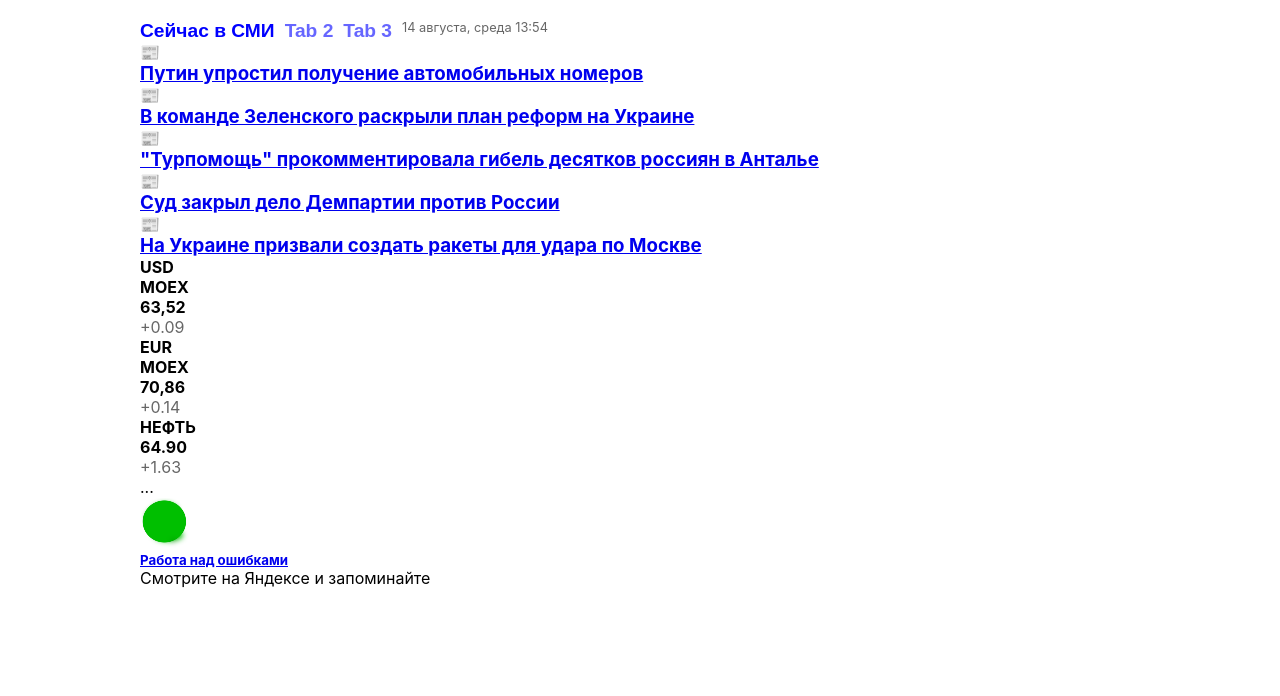
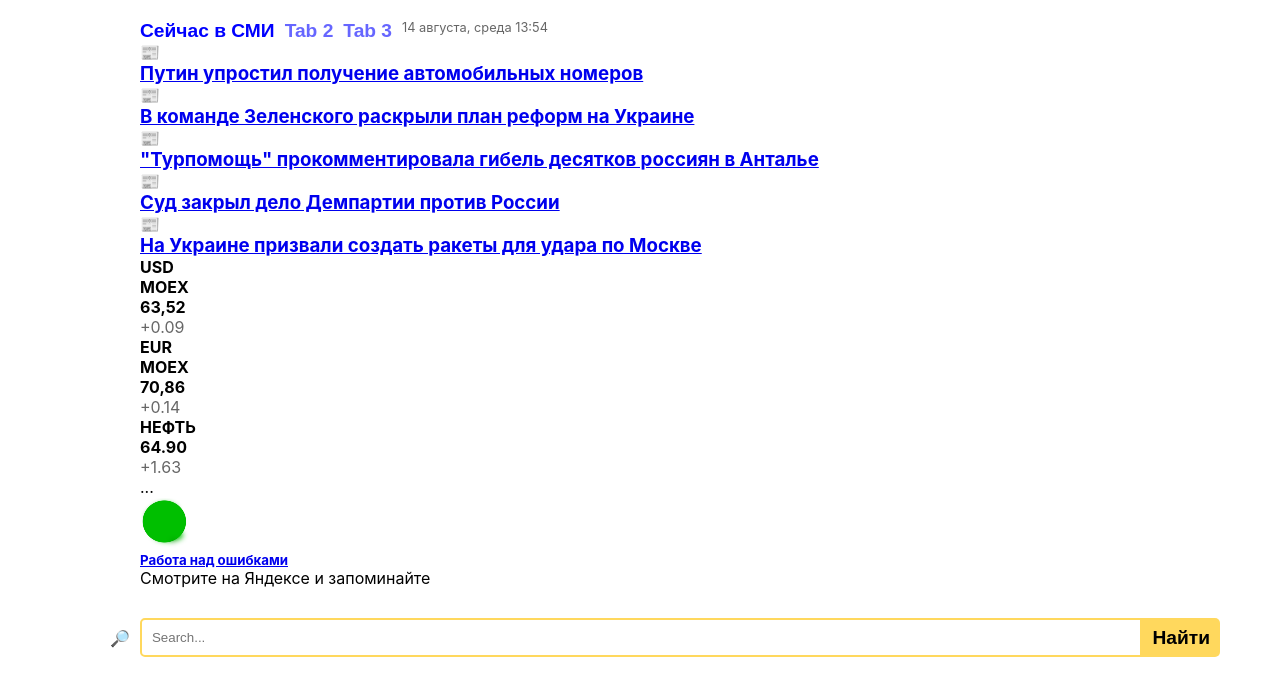
Before and after one commit to O-R-C/ra-composition-decomposition, a React (Vite) app: page / in a window 1280 px wide. Shown: the top 696 px of the page. Built offline with nearby package versions, Linux system fonts and the light colour scheme.

Commit message:
add Search

```diff
--- a/src/App.jsx
+++ b/src/App.jsx
@@ -1,4 +1,5 @@
 import WidgetTop from './components/WidgetTop/WidgetTop'
+import WidgetMiddle from './components/WidgetMiddle/WidgetMiddle'
 import newsData from './js/newsData'
 import exchangeRates from './js/exchangeRates'
 
@@ -9,6 +10,7 @@
         news={newsData}
         exchangeRates={exchangeRates}
       />
+      <WidgetMiddle />
     </div>
   )
 }
--- /dev/null
+++ b/src/components/Search/Search.jsx
@@ -0,0 +1,17 @@
+import styles from './Search.module.css'
+
+const Search = () => {
+  return (
+    <div className={styles.search}>
+      <div className={styles.icon}>🔎</div>
+      <input
+        className={styles.input}
+        type='text'
+        placeholder='Search...'
+      />
+      <button className={styles.button}>Найти</button>
+    </div>
+  )
+}
+
+export default Search
--- /dev/null
+++ b/src/components/Search/Search.module.css
@@ -0,0 +1,31 @@
+.search {
+  display: flex;
+  align-items: center;
+
+  margin-left: -30px;
+}
+
+.input {
+  margin-left: 10px;
+  width: 100%;
+  padding: 10px;
+  border: 2px solid #ffd85d;
+  border-top-left-radius: 5px;
+  border-bottom-left-radius: 5px;
+}
+
+.button {
+  border: none;
+  background-color: #ffd85d;
+  color: black;
+  font-size: 1.2rem;
+  font-weight: 700;
+  text-decoration: none;
+  cursor: pointer;
+
+  align-self: normal;
+  padding: 0 10px;
+
+  border-bottom-right-radius: 5px;
+  border-top-right-radius: 5px;
+}
--- /dev/null
+++ b/src/components/WidgetMiddle/WidgetMiddle.jsx
@@ -0,0 +1,13 @@
+import Search from '../Search/Search'
+
+import styles from './WidgetMiddle.module.css'
+
+const WidgetMiddle = () => {
+  return (
+    <div className={styles.widgetMiddle}>
+      <Search />
+    </div>
+  )
+}
+
+export default WidgetMiddle
```
Also changed, not shown: src/components/WidgetMiddle/WidgetMiddle.module.css (added).
